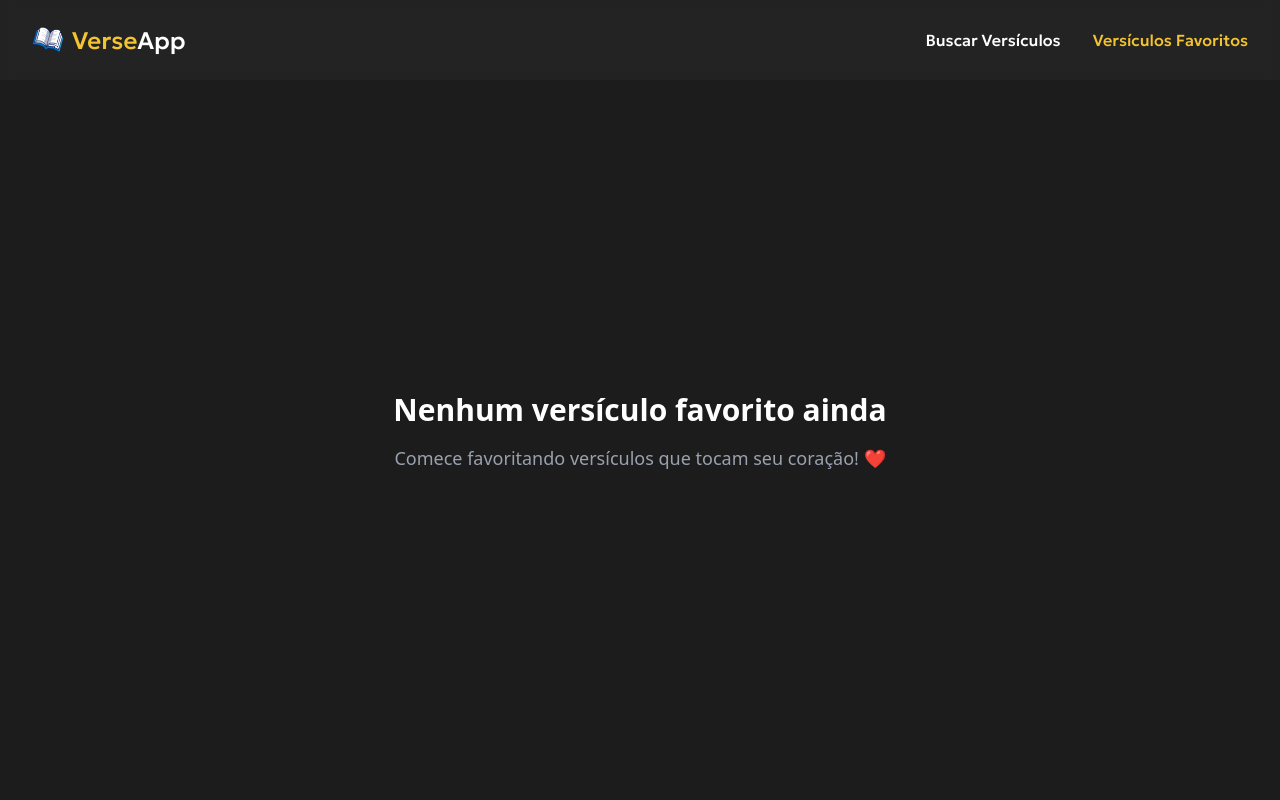
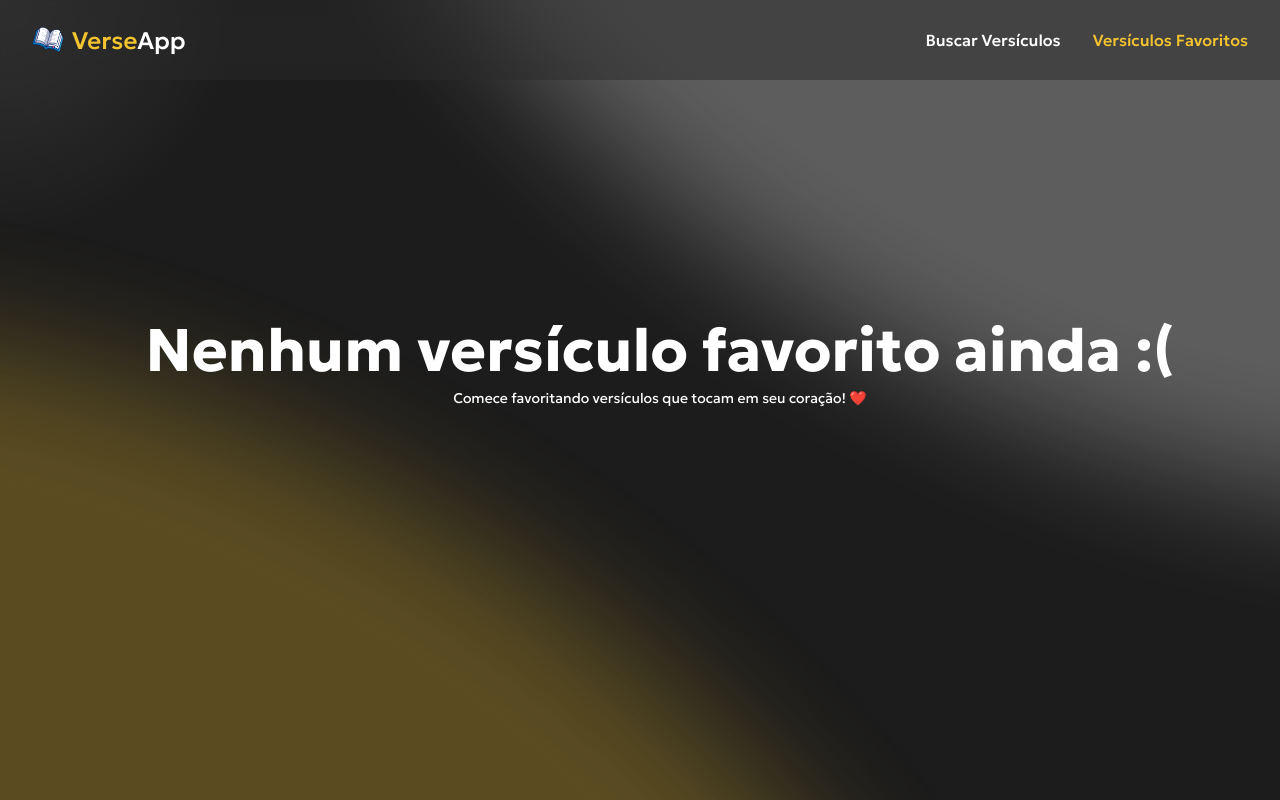
Before and after one commit to Augustbr01/VerseApp-V2, a React (Vite) app: page /favoritos in a window 1280 px wide. Built offline with nearby package versions, Linux system fonts and the light colour scheme.

Commit message:
Enhance UI components: update button styles in SearchForm, improve layout and animations in PaginaFavoritos, and adjust input widths in SelectCapitulo, SelectLivro, and SelectVerse for better responsiveness

```diff
--- a/src/components/BibliaSearch/SearchForm.jsx
+++ b/src/components/BibliaSearch/SearchForm.jsx
@@ -40,8 +40,8 @@ export default function SearchForm({
 
                 <button
                     onClick={buscarVersiculo}
-                    disabled={!livroSelecionado || !capituloSelecionado || !versiculoSelecionado}
-                    className="flex items-center justify-center mt-1 ml-1 mr-1 mb-1 bg-[#FFC74D] w-17 h-10 rounded-full hover:border-2 hover:border-stone-900 transition-all"
+                    disabled={ !livroSelecionado || !capituloSelecionado || !versiculoSelecionado }
+                    className="disabled:cursor-not-allowed disabled:bg-[#898579] duration-700 disabled:hover:border-0 flex items-center justify-center mt-1 ml-1 mr-1 mb-1 bg-[#FFC74D] w-17 h-10 rounded-full hover:border-2 hover:border-stone-900 transition-all"
                 >
                     <MoveRight className="font-display text-black"/>
                 </button>
--- a/src/components/Favoritos.jsx
+++ b/src/components/Favoritos.jsx
@@ -19,10 +19,28 @@ export function PaginaFavoritos() {
 
     if (!favoritos.length) {
         return (
-            <section className="relative min-h-screen flex items-center justify-center pt-16 px-4">
-                <div className="text-center">
-                    <h2 className="text-3xl font-bold mb-4">Nenhum versículo favorito ainda</h2>
-                    <p className="text-gray-400 text-lg">Comece favoritando versículos que tocam seu coração! ❤️</p>
+            <section className="relative min-h-screen flex justify-center pt-16 sm:pt-20 px-4 sm:px-6 lg:px-8 overflow-hidden">
+                <div
+                    className="absolute inset-0 opacity-100 h-screen"
+                    style={{
+                        background: `radial-gradient(600px circle at ${mousePosition.x}px ${mousePosition.y}px, rgb(255, 255, 255, 0.10), transparent 40%)`
+                    }}
+                />
+
+                <div className="absolute -top-600 -right-500 sm:-top-570 sm:-right-420 sm:w-700 sm:h-700 w-700 h-700 bg-[#FFFFFF]/40 rounded-full blur-3xl animate-pulse"></div>
+                <div className="absolute -bottom-600 -left-500 sm:-bottom-580 sm:-left-420 sm:w-700 sm:h-700 w-700 h-700 bg-[#F4C430]/40 rounded-full blur-3xl animate-pulse"></div>
+
+                <div className="max-w-7xl flex mt-50 md:mt-60 w-full">
+                    <div className="max-w-7xl flex flex-col w-full">
+                        <div className="animate-in slide-in-from-bottom duration-700 delay-100 sm:ml-15 max-[500px]:ml-2 lg:ml-10 ml-20 md:ml-30 flex flex-col mb-8">
+                            <h1 className="font-display text-center  font-bold text-4xl md:text-5xl lg:text-6xl mb-2">
+                                Nenhum versículo favorito ainda :(
+                            </h1>
+                            <span className="text-center font-display text-sm">Comece favoritando versículos que tocam em seu coração! ❤️</span>
+                        </div>
+
+
+                    </div>
                 </div>
             </section>
         );
--- a/src/components/subcomponents/SelectCap.jsx
+++ b/src/components/subcomponents/SelectCap.jsx
@@ -19,7 +19,7 @@ export default function SelectCapitulo({ capitulos, selectedCapitulo, onCapitulo
           <ComboboxInput
             readOnly
             className={clsx(
-              'text-1xl ml-1 w-20 h-10 outline-0 pl-3 pr-3 bg-[#313131] rounded-full',
+              'text-1xl ml-1 w-25 h-10 outline-0 pl-3 pr-3 bg-[#313131] rounded-full',
               'rounded-full border-none  text-sm/6 text-white',
               'focus:not-data-focus:outline-none data-focus:outline-2 data-focus:-outline-offset-2 data-focus:outline-white/25',
               disabled && 'opacity-50 cursor-not-allowed'
--- a/src/components/subcomponents/SelectLivro.jsx
+++ b/src/components/subcomponents/SelectLivro.jsx
@@ -18,7 +18,7 @@ export default function SelectLivro({ livros, selectedLivro, onLivroChange }) {
         <ComboboxInput
           readOnly
           className={clsx(
-            'font-display text-1xl ml-1 w-30 h-10 outline-0 pl-3 pr-3 bg-[#313131] rounded-full',
+            'font-display text-1xl ml-1 w-20 h-10 outline-0 pl-3 pr-3 bg-[#313131] rounded-full',
             'rounded-full border-none text-sm/6 text-white',
             'focus:not-data-focus:outline-none data-focus:outline-2 data-focus:-outline-offset-2 data-focus:outline-white/25'
           )}
--- a/src/components/subcomponents/SelectVerse.jsx
+++ b/src/components/subcomponents/SelectVerse.jsx
@@ -20,7 +20,7 @@ export default function SelectVerse({ versos, selectedVerse, onVerseChange, disa
           <ComboboxInput
             readOnly
             className={clsx(
-              'font-display text-1xl ml-1 w-20 h-10 outline-0 pl-3 pr-3 bg-[#313131] rounded-full',
+              'font-display text-1xl ml-1 w-25 h-10 outline-0 pl-3 pr-3 bg-[#313131] rounded-full',
               'rounded-full border-none  text-sm/6 text-white',
               'focus:not-data-focus:outline-none data-focus:outline-2 data-focus:-outline-offset-2 data-focus:outline-white/25',
               disabled && 'opacity-50 cursor-not-allowed'
```
